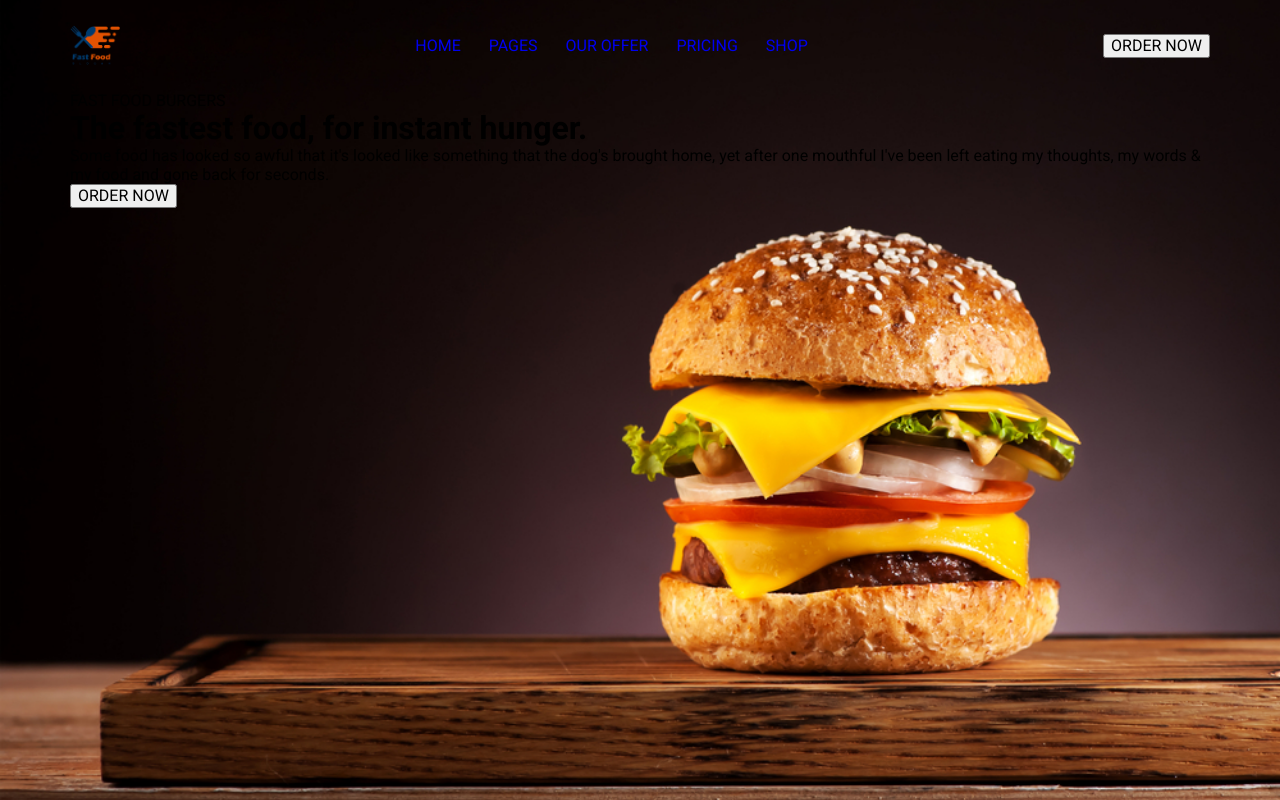
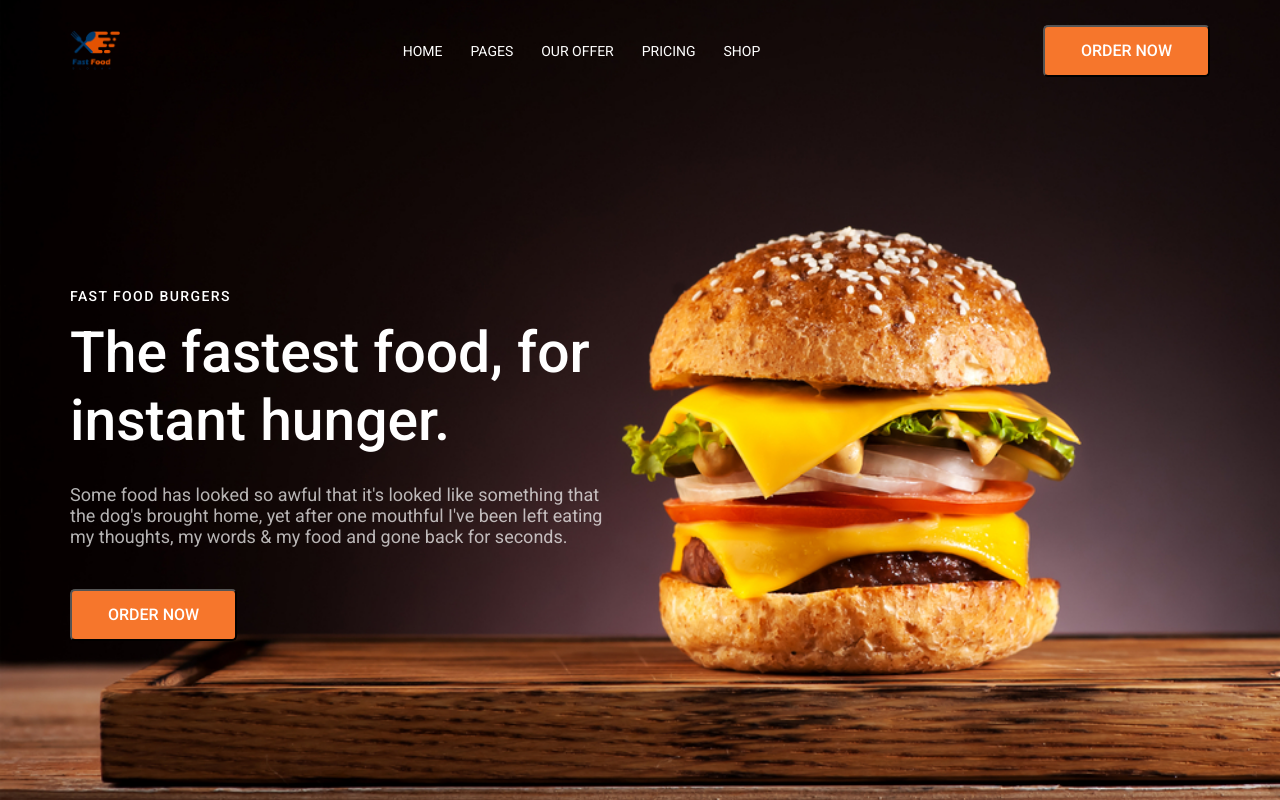
Before and after one commit to Delmosvivik/fast-food, a plain HTML site: page index.html in a window 1280 px wide. Drawn offline with Linux system fonts and the light colour scheme.

Commit message:
отстилизовали header

```diff
--- a/css/style.css
+++ b/css/style.css
@@ -65,16 +65,47 @@ img {
     margin-right: 0;
 }
 .nav__link {
+font-weight: 400;
+font-size: 14px;
+line-height: 1.14px;
+color:#FFFFFF;
 }
 .btn {
+background: #F6762C;
+border-radius: 5px;
+font-weight: 500;
+font-size: 16px;
+padding: 15px 36px;
+color:#FFFFFF;
 }
 .hero__content {
+    max-width: 49%;
+    padding-top: 186px;
+
 }
 .hero__info {
+    color: #FFFFFF;
 }
 .hero__headline {
+font-weight: 500;
+font-size: 14px;
+line-height: 16px;
+letter-spacing: 0.1em;
+margin-bottom: 15px;
 }
 .title {
+font-style: normal;
+font-weight: 500;
+font-size: 57px;
+line-height: 1.18;
+}
+.hero__title {
+    margin-bottom: 30px;
 }
 .hero__desc {
+ font-weight: 400;
+font-size: 18px;
+line-height: 1.17;
+color: rgb(255, 255, 255, 0.7);
+margin-bottom: 42px;
 }
--- a/index.html
+++ b/index.html
@@ -46,7 +46,7 @@
                 <div class="hero__content">
                     <div class="hero__info">
                         <div class="hero__headline">FAST FOOD BURGERS</div>
-                        <h1 class="title">The fastest food, for instant hunger.</h1>
+                        <h1 class="title hero__title">The fastest food, for instant hunger.</h1>
                         <div class="hero__desc">Some food has looked so awful that it's looked like something that the
                             dog's
                             brought home, yet after one mouthful I've been left eating my thoughts, my words & my food
```
